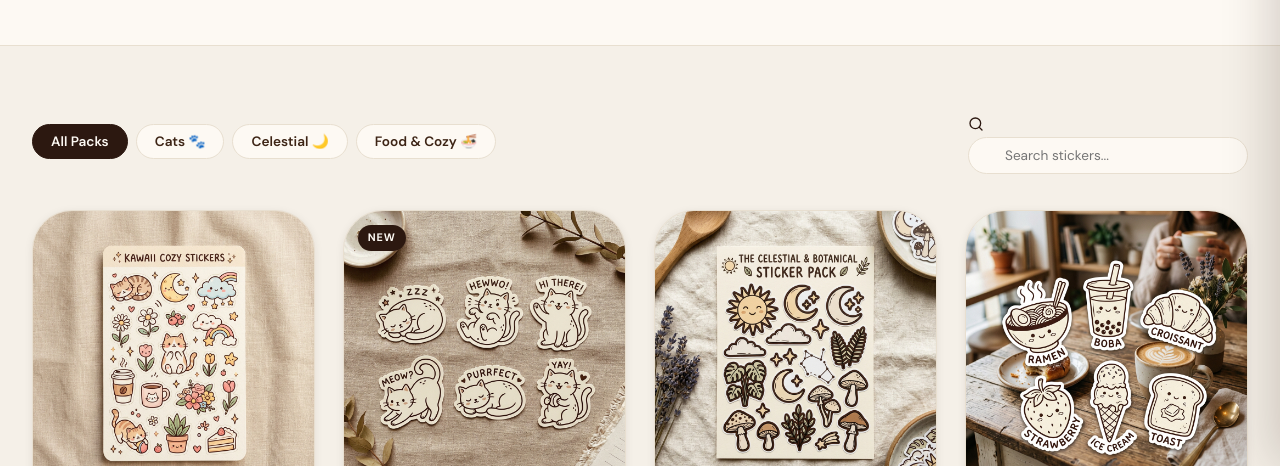
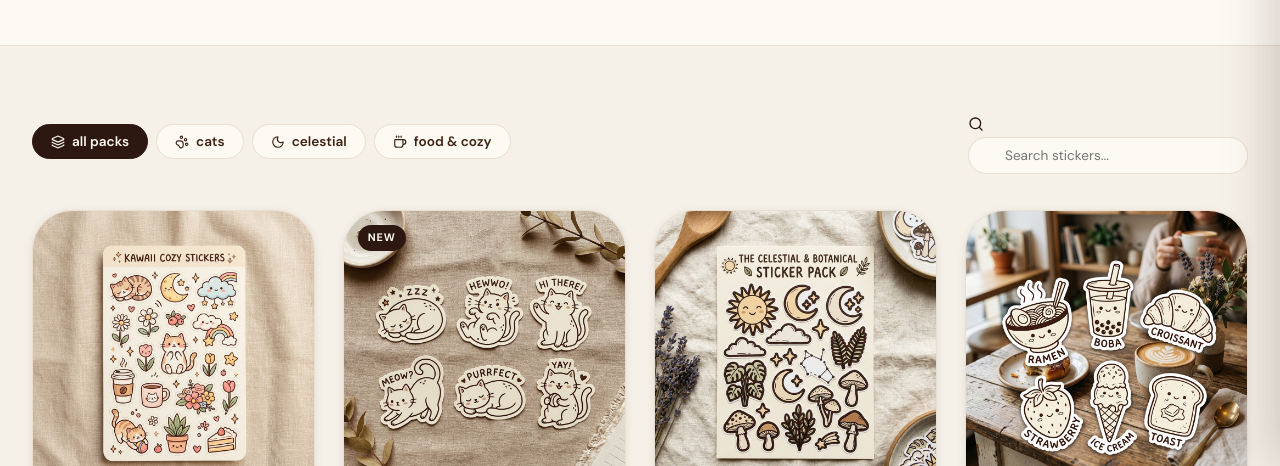
Before and after one commit to mxshii/website-static, a plain HTML site: page shop.html in a window 1280 px wide. Shown: the part 334-800 px from the top of the page. Drawn offline with nearby package versions, Linux system fonts and the light colour scheme; no server answers.

Commit message:
feat: replace emojis on shop filter pills with Lucide icons (layers, paw-print, moon, coffee)

```diff
--- a/shop.html
+++ b/shop.html
@@ -85,10 +85,18 @@
     <!-- Filters & Search -->
     <div class="shop-controls">
       <div class="filter-tabs">
-        <button type="button" class="filter-pill active" data-category="all">All Packs</button>
-        <button type="button" class="filter-pill" data-category="cat">Cats 🐾</button>
-        <button type="button" class="filter-pill" data-category="celestial">Celestial 🌙</button>
-        <button type="button" class="filter-pill" data-category="food">Food &amp; Cozy 🍜</button>
+        <button type="button" class="filter-pill active" data-category="all">
+          <i data-lucide="layers" class="icon-xs"></i> all packs
+        </button>
+        <button type="button" class="filter-pill" data-category="cat">
+          <i data-lucide="paw-print" class="icon-xs"></i> cats
+        </button>
+        <button type="button" class="filter-pill" data-category="celestial">
+          <i data-lucide="moon" class="icon-xs"></i> celestial
+        </button>
+        <button type="button" class="filter-pill" data-category="food">
+          <i data-lucide="coffee" class="icon-xs"></i> food &amp; cozy
+        </button>
       </div>
 
       <div class="shop-search">
--- a/style.css
+++ b/style.css
@@ -523,6 +523,12 @@ h3 { font-size: 1.4rem; font-weight: 700; }
   cursor: pointer;
   transition: all var(--transition);
   user-select: none;
+  display: inline-flex;
+  align-items: center;
+  gap: 7px;
+}
+.filter-pill .lucide {
+  color: currentColor;
 }
 .filter-pill:hover { border-color: var(--coffee-400); }
 .filter-pill.active {
```
